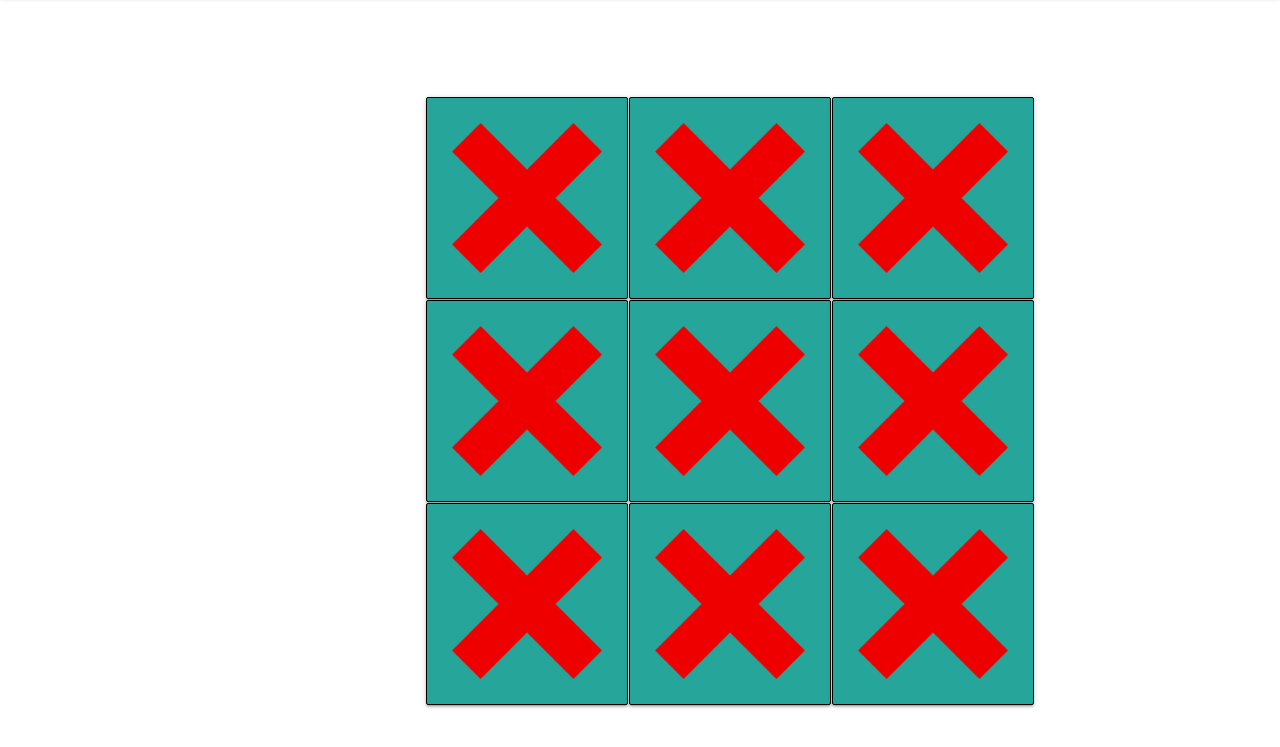
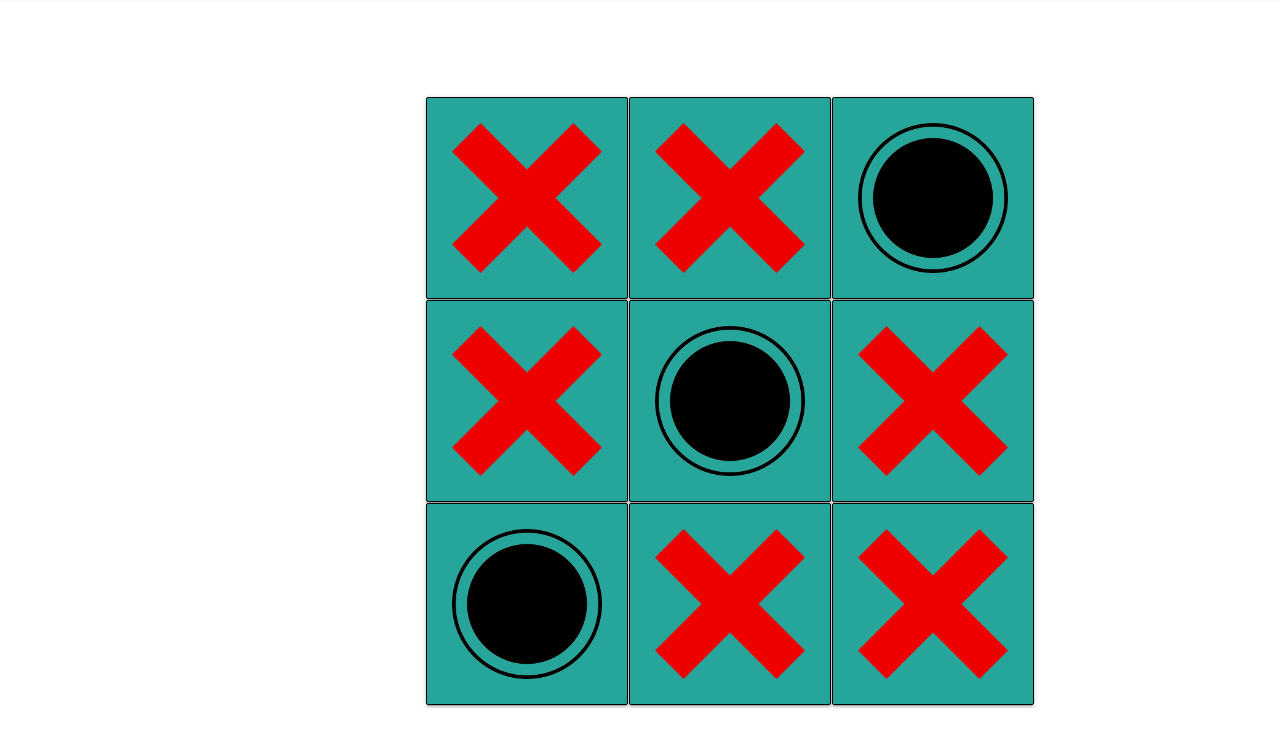
Before and after one commit to ItsRicmor/Proyect-Cat-Game, a plain HTML site: page index.html in a window 1280 px wide. Shown: the part 67-814 px from the top of the page. Drawn offline with nearby package versions, Linux system fonts and the light colour scheme.

Commit message:
O option image

```diff
--- a/assets/css/style.css
+++ b/assets/css/style.css
@@ -17,8 +17,8 @@
     background-size: 150px
 }
 
-.img-y {
-    background-image: url("../img/y.png");
+.img-o {
+    background-image: url("../img/o.png");
     background-repeat: no-repeat, repeat;
     background-position: center;
     background-size: 150px
--- a/index.html
+++ b/index.html
@@ -24,11 +24,11 @@
             <div class="container box-container">
                 <div class="box img-x waves-effect waves-light btn" id="1"></div>
                 <div class="box img-x waves-effect waves-light btn" id="2"></div>
-                <div class="box img-x waves-effect waves-light btn" id="3"></div>
+                <div class="box img-o waves-effect waves-light btn" id="3"></div>
                 <div class="box img-x waves-effect waves-light btn" id="4"></div>
-                <div class="box img-x waves-effect waves-light btn" id="5"></div>
+                <div class="box img-o waves-effect waves-light btn" id="5"></div>
                 <div class="box img-x waves-effect waves-light btn" id="6"></div>
-                <div class="box img-x waves-effect waves-light btn" id="7"></div>
+                <div class="box img-o waves-effect waves-light btn" id="7"></div>
                 <div class="box img-x waves-effect waves-light btn" id="8"></div>
                 <div class="box img-x waves-effect waves-light btn" id="9"></div>
             </div>
```
Also changed, not shown: assets/img/o.png (added).
